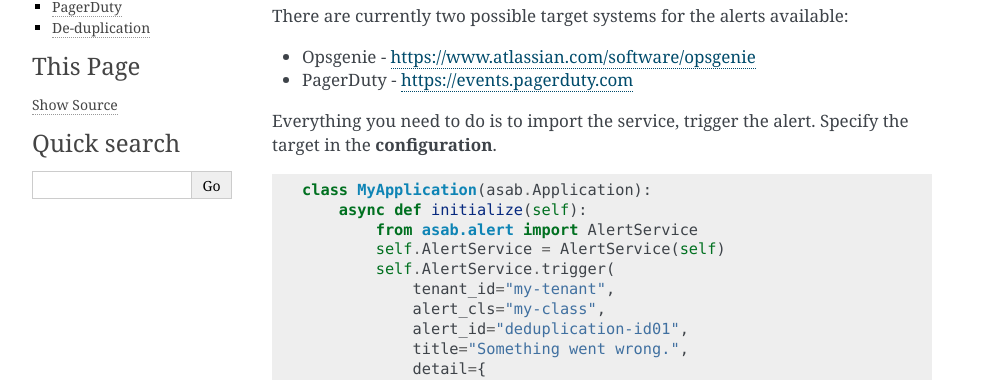
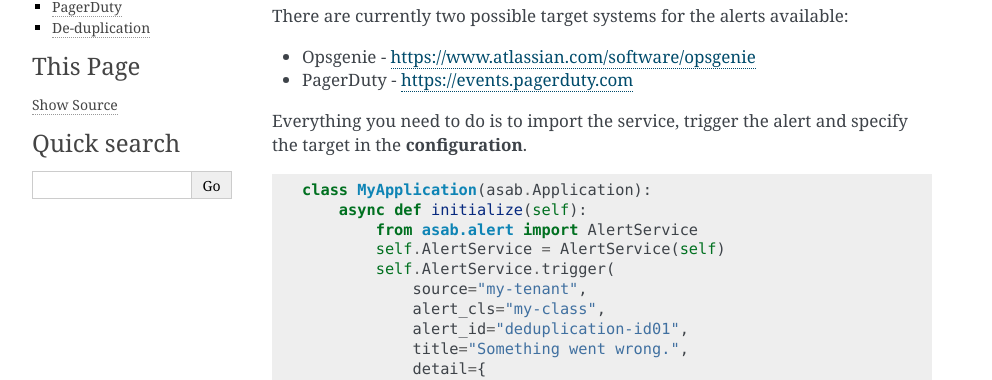
Before and after one commit to TeskaLabs/asab, a Sphinx documentation site: the page built from doc/asab/alert.rst, in a window 1280 px wide. Shown: the part 140-520 px from the top of the page, without its empty margins (148-1140 px from the left). Built offline with Sphinx 7.4.7, drawn with Linux system fonts in a browser that asks for light colours; pages that are not in the unit, such as notebooks, are missing from menus.

Commit message:
final touches

```diff
--- a/doc/asab/alert.rst
+++ b/doc/asab/alert.rst
@@ -9,7 +9,7 @@
 
 - PagerDuty - https://events.pagerduty.com
 
-Everything you need to do is to import the service, trigger the alert. Specify the target in the **configuration**.
+Everything you need to do is to import the service, trigger the alert and specify the target in the **configuration**.
 
 .. code:: python
 
@@ -18,7 +18,7 @@
             from asab.alert import AlertService
             self.AlertService = AlertService(self)
             self.AlertService.trigger(
-                tenant_id="my-tenant",
+                source="my-tenant",
                 alert_cls="my-class",
                 alert_id="deduplication-id01",
                 title="Something went wrong.",
```
Also changed, not shown: 1 other file.
